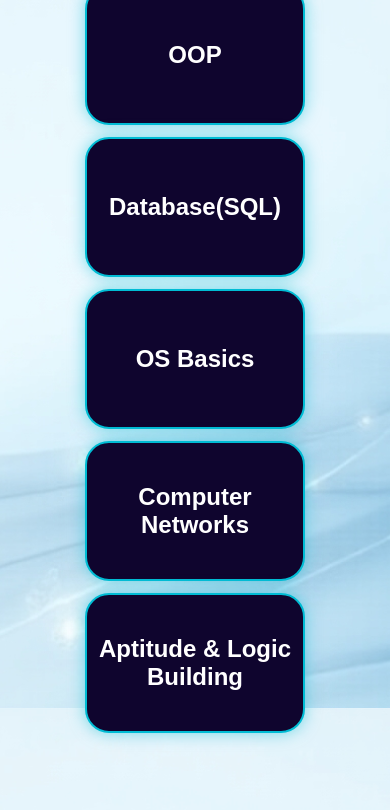
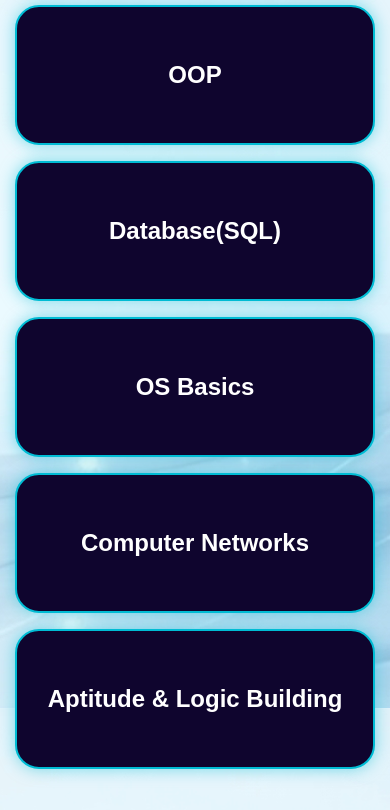
Before and after one commit to Samarth1518/InterviewPulse, a plain HTML site: page index.html in a window 390 px wide. Shown: the part 980-1790 px from the top of the page. Drawn offline with nearby package versions, Linux system fonts and the light colour scheme.

Commit message:
Update topic button layout to keypad format

```diff
--- a/style.css
+++ b/style.css
@@ -59,15 +59,15 @@ body.dark .subtitle {
   text-shadow: 0 0 2px rgba(0, 255, 255, 0.1);
 }
 
-/* ✅ Updated Topic Buttons */
+/* ✅ Topic Buttons Layout — 3x3 + 1 centered like keypad */
 .topic-buttons {
   display: grid;
-  grid-template-columns: repeat(auto-fit, minmax(250px, 1fr)); /* ✅ responsive */
-  gap: 30px;
-  padding: 30px 15px;
-  max-width: 1200px;
+  grid-template-columns: repeat(3, 1fr);
+  gap: 24px;
+  padding: 30px 20px;
+  max-width: 960px;
   margin: 0 auto;
-  font-family: 'Oswald', sans-serif;
+  box-sizing: border-box;
 }
 
 .topic-buttons button {
@@ -85,6 +85,12 @@ body.dark .subtitle {
   transition: transform 0.3s, box-shadow 0.3s, background-color 0.3s;
 }
 
+/* ✅ Last (10th) button centered in grid */
+.topic-buttons button.center-last {
+  grid-column: 2 / 3;
+}
+
+/* ✅ Hover & Dark Mode Styles */
 .topic-buttons button:hover {
   background-color: #1a0d5e;
   transform: scale(1.05);
@@ -103,9 +109,32 @@ body.dark .topic-buttons button:hover {
   box-shadow: 0 0 10px rgba(0, 255, 255, 0.4);
 }
 
-.center-last {
-  grid-column: 2 / 3;
+/* ✅ Responsive Grid Layout */
+@media screen and (max-width: 1000px) {
+  .topic-buttons {
+    grid-template-columns: repeat(2, 1fr);
+    padding: 20px 15px;
+    gap: 20px;
+  }
+
+  .topic-buttons button.center-last {
+    grid-column: 1 / -1;
+    justify-self: center;
+    width: 100%;
+  }
 }
+
+@media screen and (max-width: 600px) {
+  .topic-buttons {
+    grid-template-columns: 1fr;
+    gap: 16px;
+  }
+
+  .topic-buttons button.center-last {
+    grid-column: auto;
+  }
+}
+
 
 /* ✅ Flashcard Container */
 #flashcards-container {
@@ -512,19 +541,6 @@ body.dark .site-logo {
     font-size: 36px;
   }
 }
-/* ✅ Responsive adjustments for topic buttons */
-.topic-buttons {
-  display: flex;
-  flex-wrap: wrap;
-  justify-content: center;
-  gap: 12px;
-  padding: 20px;
-}
-
-.topic-buttons button {
-  flex: 1 1 180px;
-  max-width: 220px;
-}
 
 /* ✅ Make flashcard / quiz content responsive */
 .quiz-box,
```
